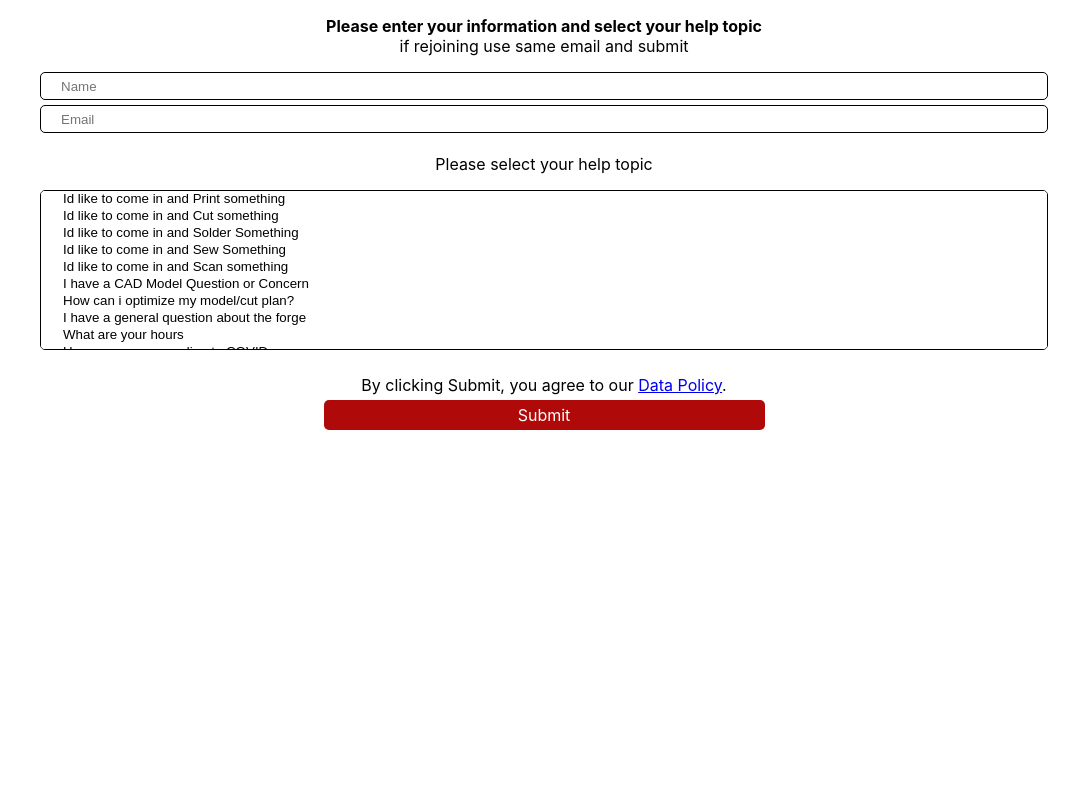
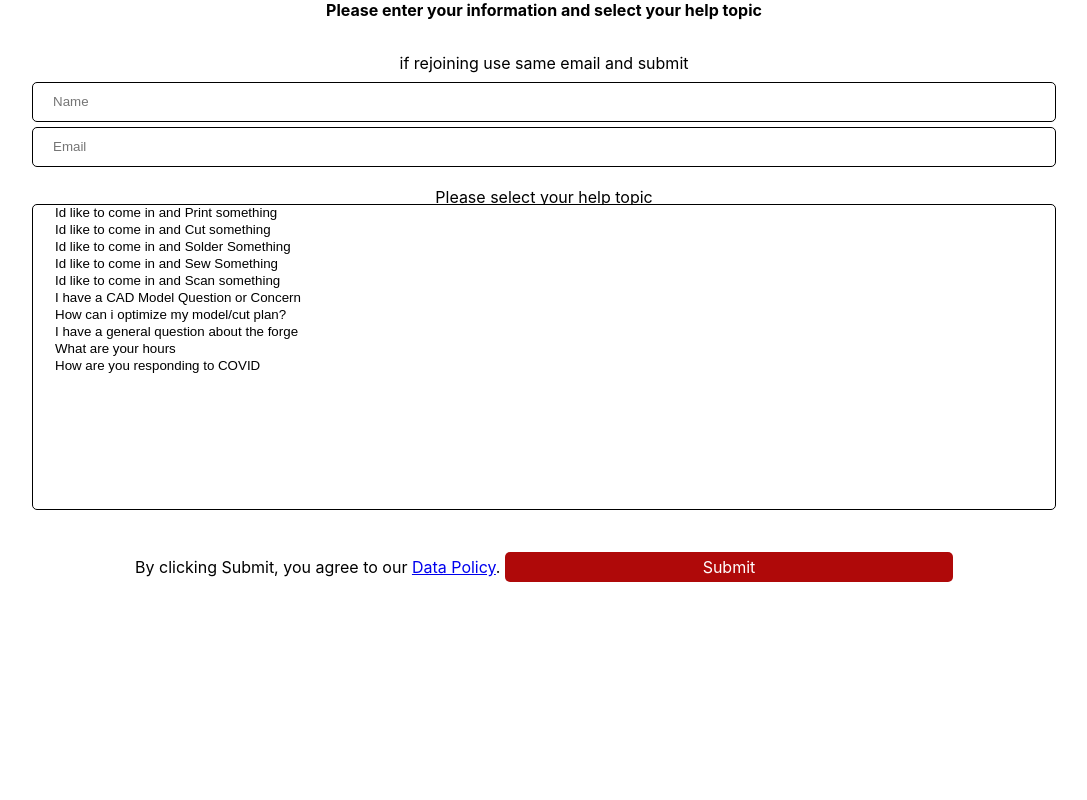
Before and after one commit to RPIForge/channels, a Django app: page /user/info in a window 1280 px wide. Shown: the whole page, without its empty margins (96-1183 px from the left). Run offline with Django 3.2, Linux system fonts and the light colour scheme; data that the repository does not hold is empty; parts of the project's set-up code (start-up, migrations or seed data) failed here and were passed over.

Commit message:
Front end form redo Part 1#
This is a inprogress commit of reworking the front end for the
user form. It was done very poorly the first time. I realize
that correct OSS is to branch and do this but I am being a little
lazy and there is no one else actively working on this repo. Now
one to the progress. This replaces any manual <br> and div positioning
with actual css. As I said in the website repo. :' ( I dont lke css

```diff
--- a/chat/templates/chat/forms/user_info.html
+++ b/chat/templates/chat/forms/user_info.html
@@ -13,10 +13,15 @@
 {% endblock header%}
 
 {% block main %}
-    <main class="bg_shade">
-        <div id="form_container" class="center_children fill_parent_horiz fill_screen_vert">
+    <main>
+        <div class="center_children fill_parent_horiz fill_screen_vert">
             <div id="form">
-                <p class="title" id="machine_selection_title"><strong>Please enter your information and select your help topic</strong><br>if rejoining use same email and submit</p>
+				<div id="form-text-bold">
+					<strong>Please enter your information and select your help topic</strong>
+                </div>
+				<div id="form-text-help">
+					if rejoining use same email and submit
+				</div>
 				<form method="POST" action="/user/chat?uuid={{uuid}}">
                     {% csrf_token %}
 					{{ info_form.non_field_errors }}
@@ -26,21 +31,23 @@
 						{{ hidden_field }}
 					  {% endfor %}
 
-
+					<div id="form-input">
 						{{ info_form.name }}
 						<br>
 						{{ info_form.email }}
-					<br>
-					<p> Please select your help topic </p>
+					</div>
+
+					<div id="form-topic">
+						<p id="form-topic-text"> Please select your help topic </p>
 
 						{{ info_form.request }}
-                    <br /><br />
 
+
+					</div>
+					<div id="form-submit">
 						<label>By clicking Submit, you agree to our <a href="thing">Data Policy</a>.</label>
-
-                    <br />
-
 						<button type="submit" id="submit_button">Submit</button>
+					</div>
 				</form>
             </div>
         </div>
--- a/forge/static/forge/css/form.css
+++ b/forge/static/forge/css/form.css
@@ -7,12 +7,10 @@ input[type=number]::-webkit-outer-spin-button {
 #form {
   width: 100%;
   height: 100%;
-  border-radius: 5px;
-  /*border: 2px solid #AF0909;*/
-  box-shadow: 10px 10px 5px 0px rgba(0,0,0,0.25);
-  padding: 10px;
   text-align: center;
   background: #FFF;
+  display: relative;
+  overflow: auto;
 }
 
 #form h1 {
@@ -21,31 +19,18 @@ input[type=number]::-webkit-outer-spin-button {
 
 #form input[type=text] {
   width: 80%;
-  height: 3.5vh;
+  height: 50%;
   margin-bottom: 5px;
 }
 
 #form input[type=email] {
   width: 80%;
-  height: 3.5vh;
-  margin-bottom: 5px;
-}
-
-#form input[type=password] {
-  width: 80%;
-  height: 3.5vh;
-  margin-bottom: 5px;
-}
-
-#form input[type=number] {
-  width: 80%;
-  height: 3.5vh;
-  margin-bottom: 5px;
+  height: 50%;
 }
 
 #form select {
 	width: 80%;
-	height: 20vh;
+	height: 85%;
 	line-height: 15vh !important;
 	margin-bottom: 5px;
 }
@@ -68,6 +53,39 @@ input[type=number]::-webkit-outer-spin-button {
   margin-top: 5px;
 }
 
-.helptext {
-	display: none;
+
+#form-text-bold {
+	top: 0;
+	height: 5%;
+	width: 100%;
 }
+
+#form-text-help {
+	height: 2%;
+	width: 100%;
+	margin-top: 1%;
+}
+
+#form-input {
+	height: 10%;
+	width: 100%;
+	margin-top: 1%;
+}
+
+#form-topic {
+	height: 45%;
+	width: 100%;
+	margin-top: 2%;
+}
+
+#form-topic-text {
+	height: 1%;
+	margin-bottom: 1%;
+
+}
+
+
+#form-submit {
+	height: 10%;
+	width: 100%;
+}
```
Lines whose indentation alone changed are shown as unchanged.
